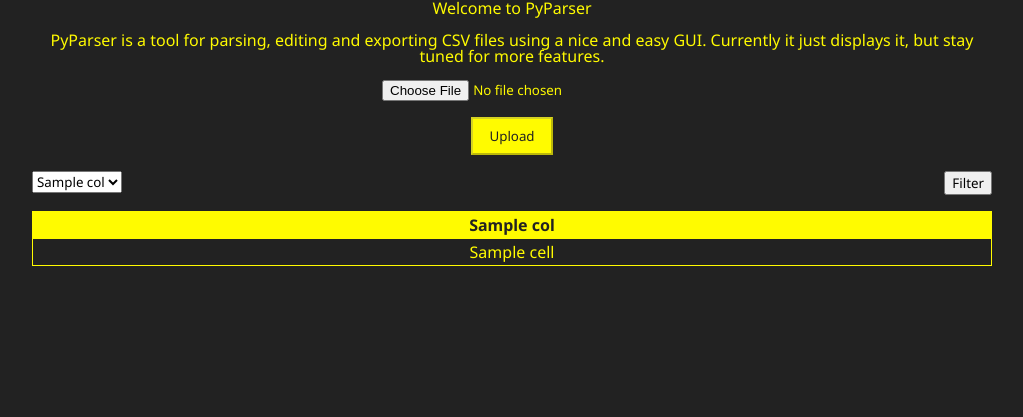
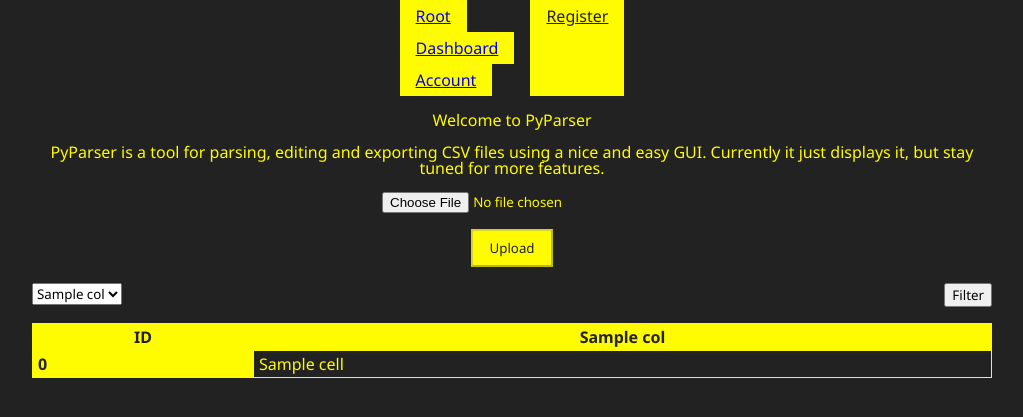
Before and after one commit to LukCen/PyParser, a Flask app: template templates/index.html in a window 1280 px wide. Shown: the top 417 px of the page, without its empty margins (128-1151 px from the left). Run offline with Flask 3, Linux system fonts and the light colour scheme; the template is opened without the code that fills it: most values are stand-ins (such as "Sample title", 1, 10 or a date in 2020).

Commit message:
navbar and new views added

```diff
--- a/main.py
+++ b/main.py
@@ -1,11 +1,21 @@
 from flask import Flask, render_template, request
 from utils.file_parser import FileParser
+import json
 app = Flask(__name__)
+
+with open('paths.json', "r") as f:
+  paths = json.load(f)
+
+# global variable injection
+@app.context_processor
+def global_navbar():
+  return dict(navbar=paths)
 
 def filtered_data(data_from_file, type, index):
   if type=="column":
     return data_from_file[index]
 
+# landing page
 @app.route("/", methods=["GET","POST"])
 def landing():
   new_file = request.files.get('user_file')
@@ -30,3 +40,7 @@
 @app.route("/filter-column", methods=["GET","POST"])
 def filtered():
   return f"<span>{ request.form.get('filter_column')}</span>"
+
+@app.route("/register", methods=["GET","POST"])
+def register():
+  return render_template("register.html")
--- /dev/null
+++ b/paths.json
@@ -0,0 +1,5 @@
+{
+  "root": "/",
+  "dashboard": "/dashboard",
+  "account": "/account"
+}
--- a/static/style.css
+++ b/static/style.css
@@ -76,7 +76,7 @@
 	padding: 5px;
 }
 
-th {
+th, .table-id-column {
 	background: var(--color-dark-yellow);
 	color: var(--color-dark-grey);
 	border: 1px solid var(--color-dark-yellow);
--- /dev/null
+++ b/templates/_navbar.html
@@ -0,0 +1,10 @@
+{% block main_navbar %}
+<nav class="main-nav">
+  <ul>
+    {% for item, path in navbar.items() %}
+    <li class="btn"><a href="{{path}}">{{item | capitalize}}</a></li>
+    {% endfor %}
+  </ul>
+  <a href="/register" class="btn">Register</a>
+</nav>
+{% endblock%}
--- a/templates/index.html
+++ b/templates/index.html
@@ -1,6 +1,6 @@
 {% extends "layout.html"%}
+{% include "_navbar.html"%}
 {% block table %}
-
 <h1>Welcome to PyParser</h1>
 <p>PyParser is a tool for parsing, editing and exporting CSV files using a nice and easy GUI. Currently it just displays it, but stay tuned for more features.</p>
 <form class="file-upload" enctype="multipart/form-data" method="post">
@@ -22,6 +22,7 @@
 <table>
   <thead>
     <tr>
+      <th class="table-id-column">ID</th>
       {% for col in columns %}
       <th>{{ col }}</th>
       {% endfor %}
@@ -30,6 +31,7 @@
   <tbody>
     {% for row in rows %}
     <tr>
+      <td class="table-id-column">{{loop.index0}}</td>
       {% for cell in row %}
       <td>{{ cell }}</td>
       {% endfor %}
--- a/templates/layout.html
+++ b/templates/layout.html
@@ -14,6 +14,7 @@
 
 <body>
   {% block table %}{% endblock %}
+  {% block register %} {% endblock %}
 </body>
 
 </html>
```
Also changed, not shown: templates/register.html (added, +20 -0 lines).
